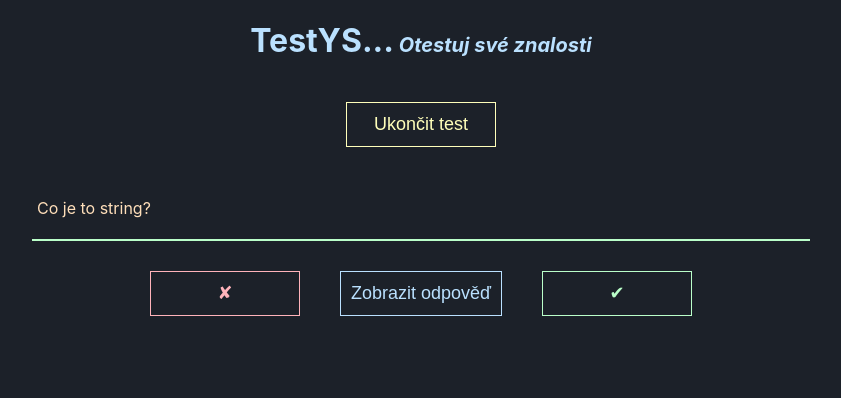
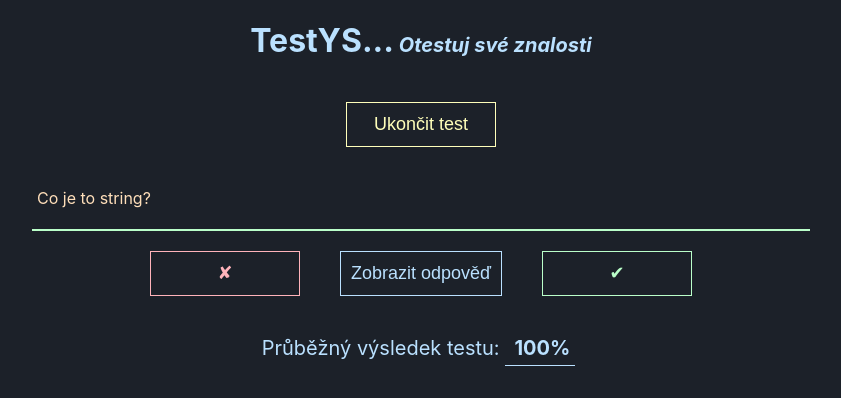
Before and after one commit to MonaRuz/test-yourself, a React (Create React App) app: page / in a window 1280 px wide. Both pictures are taken after a click on the button "Spustit test". Shown: the top 398 px of the page, without its empty margins (219-1060 px from the left). Built offline with nearby package versions, Linux system fonts and the light colour scheme.

Commit message:
Fixed counter bug and adding ongoing results

```diff
--- a/src/App.js
+++ b/src/App.js
@@ -5,8 +5,8 @@ import Button from "./Button"
 export default function App() {
 	const [showQuestions, setShowQuestions] = useState(false)
 	const [showTest, setShowTest] = useState(false)
-	const [counter, setCounter] = useState(0)
-	const result = Math.ceil(100 - (counter / (data.length + counter)) * 100)
+
+
 
 	function handleShowQuestions() {
 		setShowQuestions(!showQuestions)
@@ -18,9 +18,10 @@ export default function App() {
 		setShowQuestions(false)
 	}
 
-	function handleCounter() {
-		setCounter()
-	}
+
+
+
+
 	return (
 		<>
 			<Header />
@@ -34,10 +35,7 @@ export default function App() {
 
 			{showQuestions && <Questions />}
 			{showTest && (
-				<Test
-					result={result}
-					onCounter={handleCounter}
-				/>
+				<Test/>
 			)}
 		</>
 	)
@@ -102,13 +100,17 @@ function Question({ question }) {
 	)
 }
 
-function Test({ result, onCounter }) {
+function Test() {
 	const [showAnswer, setShowAnswer] = useState(false)
+	const [counter, setCounter] = useState(0)
 
 	const [questions, setQuestions] = useState(data)
 	const [currentQuestion, setCurrentQuestion] = useState(
 		questions[getRandomQuestion(0, questions.length)]
 	)
+	const result = Math.ceil(100 - (counter / (data.length + counter)) * 100)
+
+
 
 	function getRandomQuestion(min, max) {
 		min = Math.ceil(min)
@@ -119,7 +121,7 @@ function Test({ result, onCounter }) {
 	function handleWrongAnswer() {
 		setCurrentQuestion(questions[getRandomQuestion(0, questions.length)])
 		setShowAnswer(false)
-		onCounter((count) => count + 1)
+		setCounter(counter+1)
 	}
 
 	function handleCorrectAnswer(id) {
@@ -127,17 +129,19 @@ function Test({ result, onCounter }) {
 			return question.id !== id
 		})
 		setQuestions(updatedQuestions)
+
 		setShowAnswer(false)
 		setCurrentQuestion(
 			updatedQuestions[getRandomQuestion(0, updatedQuestions.length)]
 		)
 	}
 
+	console.log(result);
+
 	if (questions.length !== 0)
 		return (
-			<div>
-				<>
-					<div className='question'>
+			<div className="test-box">
+				<div className='test-question'>
 					<p>{currentQuestion?.question}</p>
 					{showAnswer && <p>{currentQuestion?.answer}</p>}
 				</div>
@@ -150,12 +154,13 @@ function Test({ result, onCounter }) {
 						currentQuestion={currentQuestion}
 					/>
 				</div>
-				</>
+				<div>
+					<p className="ongoing-result">Průběžný výsledek testu:<strong className="ongoing-percent"> {result}%</strong> </p>
+				</div>
 			</div>
 		)
 	if (questions.length === 0)
 		return <p className='result'>Úspěšnost testu byla {result}%</p>
-
 }
 
 function TestButtons({
@@ -163,14 +168,17 @@ function TestButtons({
 	onCorrectAnswer,
 	showAnswer,
 	setShowAnswer,
-	currentQuestion,
+	currentQuestion
 }) {
+
+
 	return (
 		<>
 			<Button
 				textColor='#ffb3ba'
 				bgColor='#1c2129'
 				onClick={onWrongAnswer}
+
 			>
 				✘
 			</Button>
--- a/src/index.css
+++ b/src/index.css
@@ -24,11 +24,10 @@ header span {
 	justify-content: center;
 }
 
-.question {
+.test-question {
 	border-bottom: solid 2px #baffc9;
 	color: #ffdfba;
 	width: 60%;
-	margin: 10px auto;
 	padding: 5px;
 }
 
@@ -59,6 +58,21 @@ header span {
 	max-width: 800px;
 	margin: 20px auto;
 }
+.test-box{
+	display: flex;
+	flex-direction: column;
+	justify-content: center;
+	align-items: center;
+}
+.ongoing-result{
+	color: #bae1ff ;
+	font-size: 20px;
+}
+.ongoing-percent{
+	border-bottom: 1px solid #bae1ff;
+	margin: 5px;
+	padding: 5px;
+}
 
 
 /* #ffb3ba
```
Lines whose indentation alone changed are shown as unchanged.
